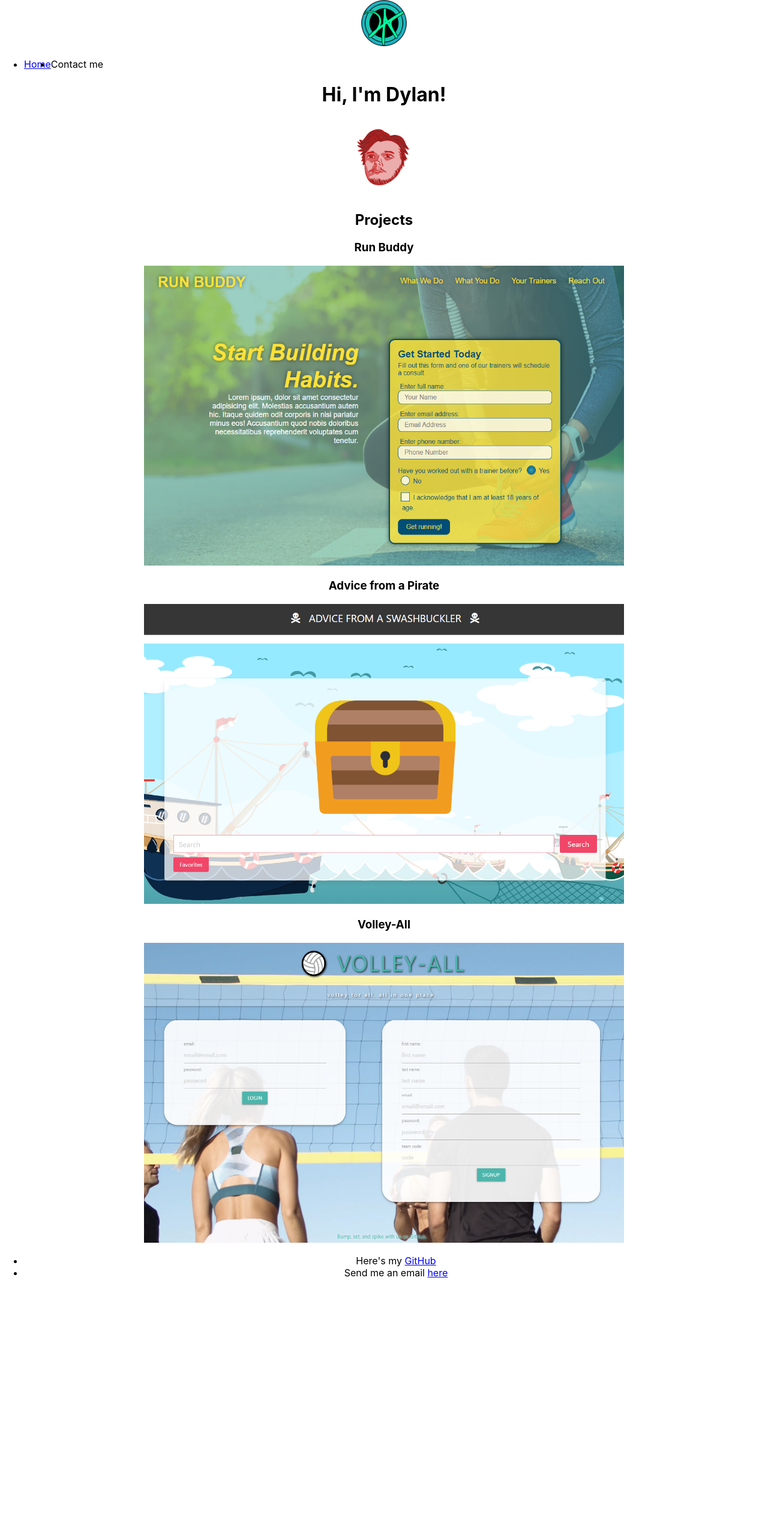
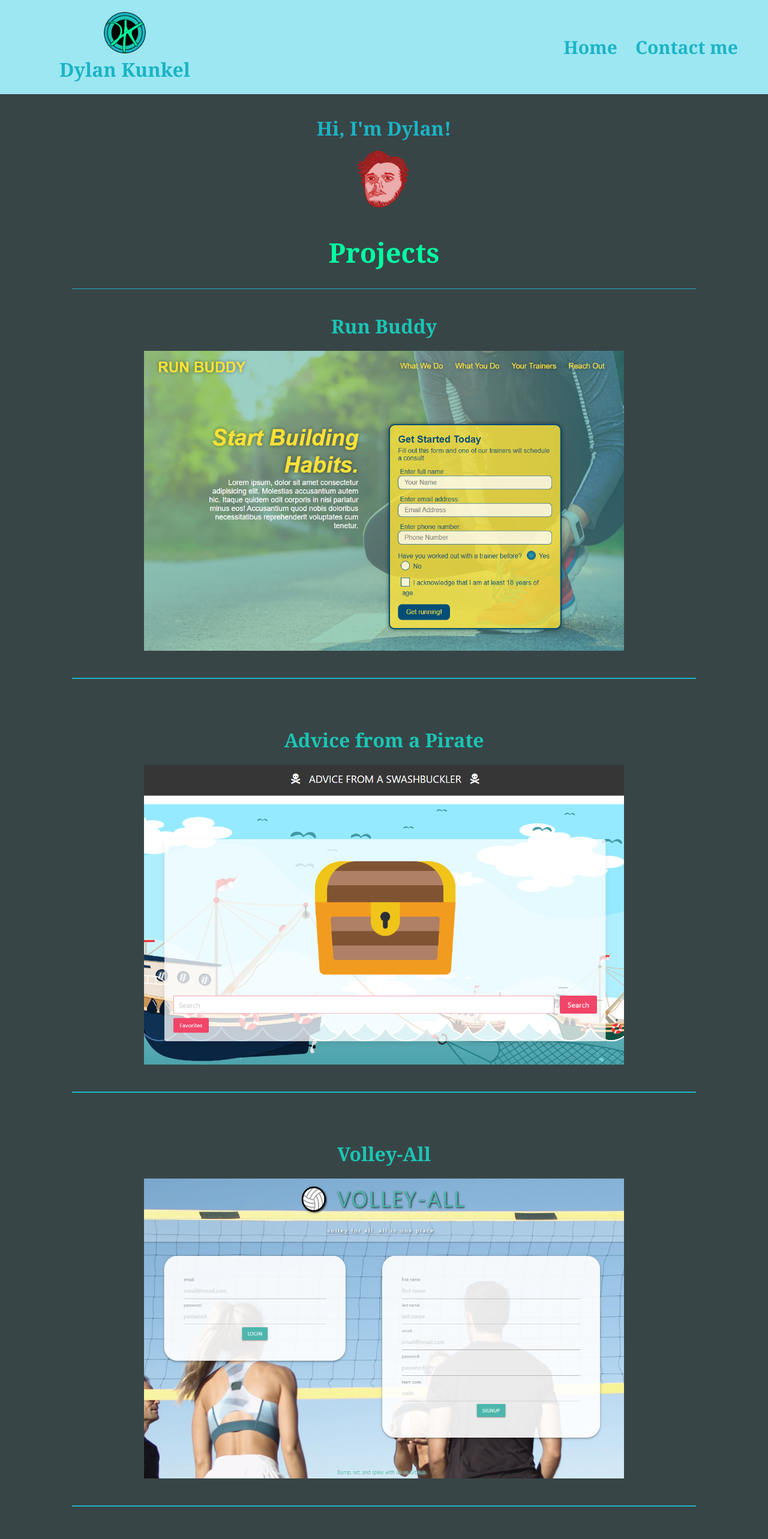
Before and after one commit to Dkunk7/react-portfolio, a React (Create React App) app: page / in a window 1280 px wide. Shown: the top 2566 px of the page at 60% size. Before the commit the page ends 2148 px from the top, so only its background shows below. Built offline with nearby package versions, Linux system fonts and the light colour scheme.

Commit message:
big css work

```diff
--- a/package.json
+++ b/package.json
@@ -7,6 +7,7 @@
     "@testing-library/react": "^11.2.7",
     "@testing-library/user-event": "^12.8.3",
     "react": "^17.0.2",
+    "react-bootstrap": "^1.6.4",
     "react-dom": "^17.0.2",
     "react-scripts": "4.0.3",
     "web-vitals": "^1.1.2"
--- a/src/App.css
+++ b/src/App.css
@@ -1,18 +1,19 @@
+* {
+  margin: 0;
+  padding: 0;
+  box-sizing: border-box;
+}
+:root {
+  --color1: rgb(0,255,162);
+  --color2: rgb(27,197,181);
+  --color3: rgb(27,180,197);
+  --color4: rgb(156,231,242);
+  --color5: rgb(56,69,71);
+}
+
 .App {
   text-align: center;
 }
-
-.App-logo {
-  height: 40vmin;
-  pointer-events: none;
-}
-
-@media (prefers-reduced-motion: no-preference) {
-  .App-logo {
-    animation: App-logo-spin infinite 20s linear;
-  }
-}
-
 .App-header {
   background-color: #282c34;
   min-height: 100vh;
@@ -23,16 +24,115 @@
   font-size: calc(10px + 2vmin);
   color: white;
 }
-
 .App-link {
   color: #61dafb;
 }
+body {
+  color: var(--color3);
+  font-family: Cambria, Cochin, Georgia, Times, 'Times New Roman', serif;
+  background-color: var(--color5)
+}
 
-@keyframes App-logo-spin {
-  from {
-    transform: rotate(0deg);
-  }
-  to {
-    transform: rotate(360deg);
-  }
+.nav-link {
+  padding: 10px 15px;
+  font-size: 30px;
+  text-decoration: none;
+  color: var(--color3);
+  font-weight: 600;
 }
+
+.align-center {
+  align-items: center;
+}
+.left-align {
+  justify-content: space-around;
+}
+.justify-space-around {
+  justify-content: space-around;
+}
+.justify-space-between {
+  justify-content: space-between;
+}
+.no-bullets {
+  list-style-type: none;
+}
+.no-link-highlight {
+  text-decoration: none;
+  color: inherit;
+}
+.info-link {
+  color: var(--color5);
+  text-decoration: none;
+}
+/* .logo-img {
+  padding-right: 20px;
+} */
+.img-h1 {
+  display: flex;
+  align-items: center;
+}
+.mt-35 {
+  margin-top: 35px;
+}
+.mr-35 {
+  margin-right: 35px;
+}
+.proj-header {
+  padding-top: 20px;
+  padding-bottom: 30px;
+  color: var(--color1);
+  font-size: 45px;
+  margin: 0 120px 40px 120px;
+  border-bottom: 1px solid var(--color3);
+  text-align: center;
+}
+.proj-container {
+  margin: 0 120px 80px 120px;
+  border-bottom: 2px solid var(--color3);
+  padding-bottom: 40px;
+}
+.project-title {
+  font-size: 32px;
+  color: var(--color2);
+  padding-bottom: 20px;
+  margin-top: 10px;
+  /* padding-right: 100px; */
+}
+
+header {
+  display: flex;
+  flex-wrap: wrap;
+  justify-content: space-between;
+  align-items: center;
+  padding: 20px 35px;
+  background-color: var(--color4);
+}
+.page-container {
+  position: relative;
+  min-height: 100vh;
+}
+.content-wrap {
+  padding-bottom: 4rem;
+}
+
+/* #home {
+  display: flex;
+  justify-content: space-evenly;
+  padding-top: 50px;
+  padding-bottom: 50px;
+  border-bottom: 3px solid var(--color3);
+  margin: 0 auto 30px auto;
+
+  background-image: url("/src/assets/project-images/WebsiteBackground2.png");
+  background-size: cover;
+  background-position: 100%;
+} */
+
+footer {
+  padding: 20px 35px;
+  background-color: var(--color4);
+  position: absolute;
+  bottom: 0;
+  width: 100%;
+  height: 4rem;
+}
--- a/src/App.js
+++ b/src/App.js
@@ -6,6 +6,7 @@ import Navigation from './components/Navigation';
 import Contact from './components/Contact';
 import Project from './components/Project';
 import About from './components/About';
+import 'react-bootstrap';
 
 function App() {
   const [contactSelected, setContactSelected] = useState(false);
@@ -19,7 +20,8 @@ function App() {
   ]);
 
   return (
-    <div className="App">
+    <div className="App page-container">
+      <div className = "content-wrap">
       <Header
         currentNav = {currentNav}
         setCurrentNav = {setCurrentNav}
@@ -37,6 +39,7 @@ function App() {
         )}
       </main>
       <Footer></Footer>
+      </div>
     </div>
   );
 }
--- a/src/components/About/index.js
+++ b/src/components/About/index.js
@@ -5,7 +5,7 @@ const About = () => {
 
     return (
         <div>
-            <h1>
+            <h1 className = "mt-35">
                 Hi, I'm Dylan!
             </h1>
             <img src = {myFace} style = {{ width: "10%"}} alt = "my face"/>
--- a/src/components/Footer/index.js
+++ b/src/components/Footer/index.js
@@ -3,11 +3,12 @@ import React from 'react';
 const Footer = () => {
 
     return(
-        <footer>
-            <ul>
-                <li>Here's my <a href = "https://github.com/Dkunk7" target = "_blank" rel="noreferrer">GitHub</a></li>
-                <li>Send me an email <a href = "mailto:drkunkel7@gmail.com" target = "_blank" rel="noreferrer">here</a></li>
+        <footer className = "flex-row justify-space-around">
+            <ul className = "flex-row no-bullets">
+                <li className = "mr-35">Here's my <a href = "https://github.com/Dkunk7" target = "_blank" rel="noreferrer" className = "info-link">GitHub</a></li>
+                <li>Send me an email <a href = "mailto:drkunkel7@gmail.com" target = "_blank" rel="noreferrer" className = "info-link">here</a></li>
             </ul>
+            <h3>Thanks for stopping by!</h3>
         </footer>
     );
 }
--- a/src/components/Header/index.js
+++ b/src/components/Header/index.js
@@ -1,5 +1,7 @@
 import React, { useState } from 'react';
 import Navigation from '../Navigation'; // This is a child of Header
+import myLogo from '../../assets/project-images/DKLogo1.png';
+
 
 const Header = (props) => {
 
@@ -12,6 +14,12 @@ const Header = (props) => {
 
     return(
         <header>
+            <div className = "align-center left-align">
+                <a href = "/" className = "logo-img">
+                    <img src = {myLogo} style = {{ width: "20%" }} alt = "logo"/>
+                </a>
+                <h1>Dylan Kunkel</h1>
+            </div>
             <Navigation
                 currentNav = {currentNav}
                 setCurrentNav = {setCurrentNav}
--- a/src/components/Navigation/index.js
+++ b/src/components/Navigation/index.js
@@ -1,5 +1,5 @@
 import React from 'react';
-import myLogo from '../../assets/project-images/DKLogo1.png';
+import { Nav } from 'react-bootstrap';
 
 const Navigation = (props) => {
     const {
@@ -11,21 +11,21 @@ const Navigation = (props) => {
 
     return (
         // Do I need anthing besides just the nav?
-        <nav>
-            <a href = "/">
-                <img src = {myLogo} style = {{ width: "6%" }} alt = "logo"/>
-            </a>
-            <ul className = "flex-row">
-                <li >
-                    <a href = "#about" onClick = {() => setContactSelected(false)}>
+        <Nav className = "flex-row align-center">
+
+            <Nav.Item>
+                <Nav.Link className = "nav-link" >
+                    <a href = "#about" className = "no-link-highlight" onClick = {() => setContactSelected(false)}>
                         Home
                     </a>
-                </li>
-                <li className = {/* other class(es) */ `${contactSelected && 'navActive'}`}>
+                </Nav.Link>
+            </Nav.Item>
+            <Nav.Item>
+                <Nav.Link className = {`nav-link ${contactSelected && 'navActive'}`}>
                     <span onClick = {() => setContactSelected(true)}>Contact me</span>
-                </li>
-            </ul>
-        </nav>
+                </Nav.Link>
+            </Nav.Item>
+        </Nav>
     );
 }
 
--- a/src/components/Project/index.js
+++ b/src/components/Project/index.js
@@ -1,15 +1,16 @@
 import React from 'react';
+// import { Carousel } from 'react-bootstrap'
 
 const Project = (props) => {
     const { projects } = props;
 
     return(
         <div>
-            <h2>Projects</h2>
+            <h2 className = "proj-header">Projects</h2>
 
             {projects.map((project) => (
-                <div key = {project.title}>
-                    <h3>{project.title}</h3>
+                <div key = {project.title} className = "proj-container">
+                    <h3 className = "project-title">{project.title}</h3>
                     <a href = {project.link} target = "_blank" rel="noreferrer">
                         <img src = {require(`../../assets/project-images/${project.image}.PNG`).default} width = "800" height = "500" alt = {`${project.title} sample`}/>
                     </a>
```
Also changed, not shown: src/assets/project-images/WebsiteBackground2.png (added), 1 other file (tests, documents, lock files or other folders).
